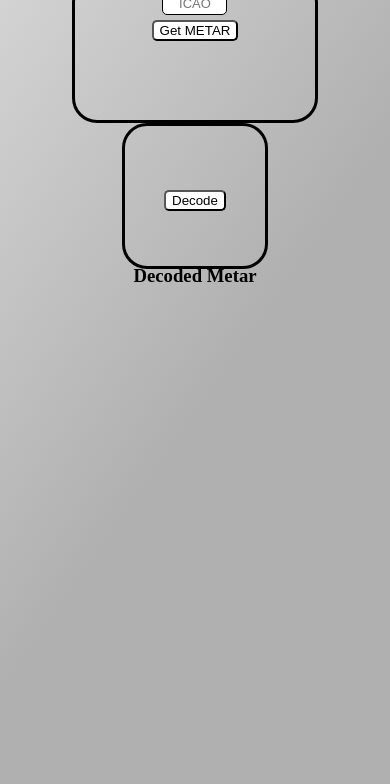
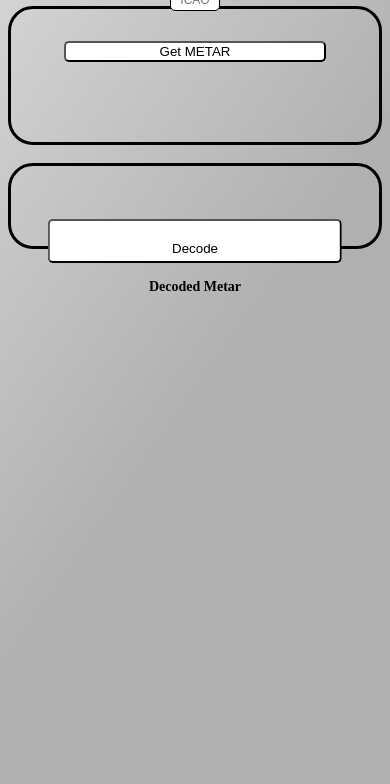
Before and after one commit to fltplnn/fltplnn.github.io, a plain HTML site: page index.html in a window 390 px wide. Shown: the part 60-844 px from the top of the page. Drawn offline with Linux system fonts and the light colour scheme.

Commit message:
Update styles.css

```diff
--- a/styles.css
+++ b/styles.css
@@ -1,56 +1,30 @@
+/* General styles */
 .title {
   text-align: center;
   font-family: Times New Roman;
 }
 
-* {
-  margin: 0;
-  box-sizing: border-box;
-}
-
 body {
-background: linear-gradient(125deg, #d6d6d6 0%, #b0b0b0 54%);
+  background: linear-gradient(125deg, #d6d6d6 0%, #b0b0b0 54%);
 }
 
 #metarGrabber {
   display: block;
-  margin:0 auto;
+  margin: 0 auto;
   padding: 70px;
   border-style: solid;
   border-radius: 25px;
   height: 100px;
   position: relative;
-  grid-area: main;
 }
 
 #metarDecoded {
   display: block;
-  margin:0 auto;
+  margin: 0 auto;
   padding: 70px;
   border-style: solid;
   border-radius: 25px;
-  height: 500pxpx;
-  grid-area: footer;
-}
-
-.grid-container {
-  display: grid;
-  grid-template-areas:
-  'header header header'
-  'main main main'
-  'footer footer footer';
-}
-
-@media only screen and (max-width: 600px) {
-  .title {
-    grid-area: 1 / span 3;
-  }
-  #metarGrabber {
-    grid-area: 2 / 1 / span 1 / span 3;
-  }
-  #metarDecoded {
-    grid-area: 3 / 1 / span 1 / span 3;
-  }
+  height: 500px;
 }
 
 #getMetar {
@@ -70,7 +44,7 @@ background: linear-gradient(125deg, #d6d6d6 0%, #b0b0b0 54%);
 
 #icaoInput {
   display: block;
-  margin:0 auto;
+  margin: 0 auto;
   text-align: center;
   width: 65px;
   padding: 3px;
@@ -91,12 +65,11 @@ background: linear-gradient(125deg, #d6d6d6 0%, #b0b0b0 54%);
   text-align: center;
   position: relative;
   bottom: 80px;
-  grid-area: header;
 }
 
 #decodeMetar {
   display: block;
-  margin:0 auto;
+  margin: 0 auto;
   text-align: center;
   position: absolute;
   top: 210px;
@@ -118,3 +91,31 @@ background: linear-gradient(125deg, #d6d6d6 0%, #b0b0b0 54%);
   transform: translateX(-50%);
   top: 325px;
 }
+
+/* Responsive Design - Mobile Adjustment */
+@media (max-width: 600px) {
+  #metarGrabber, #metarDecoded, #decodeMetar {
+    padding: 20px;
+    height: auto; /* Allow containers to adjust height based on content */
+  }
+
+  #icaoInput {
+    width: 50px; /* Adjust input width for mobile */
+    font-size: 12px;
+  }
+
+  #metarTitle, #metarOutput, #decodeMetarTitle {
+    font-size: 14px; /* Adjust font size for better readability */
+    margin-bottom: 10px;
+  }
+
+  #getMetar, #decodeMetar {
+    bottom: 50px; /* Adjust button positioning */
+    width: 80%; /* Make buttons wider to fit smaller screen */
+  }
+
+  #metarDecoded {
+    height: auto; /* Allow the decoded box to adjust its height */
+    padding: 40px; /* Reduce padding for better space on mobile */
+  }
+}
```
